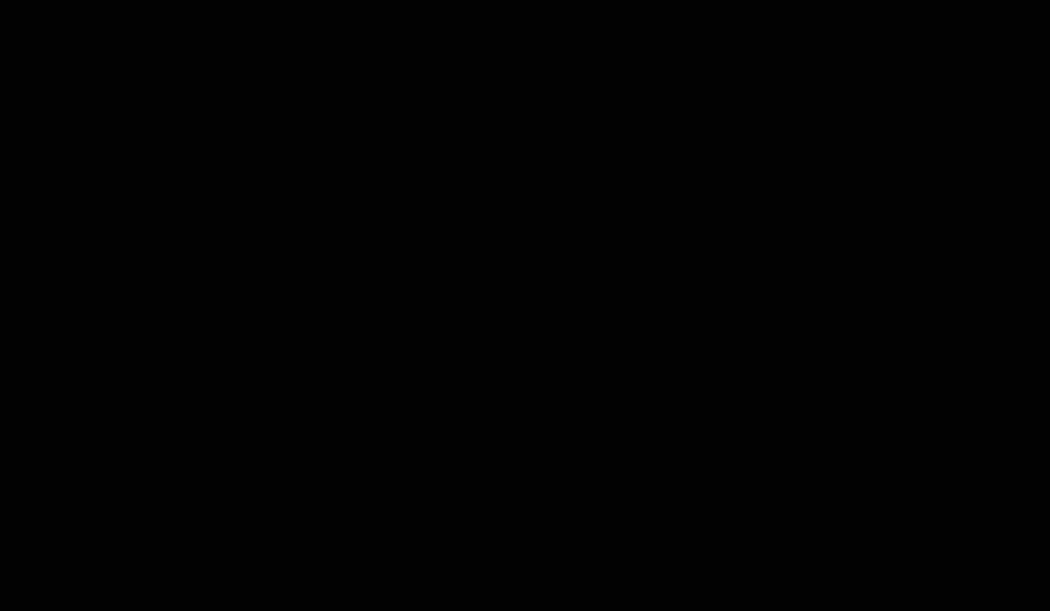
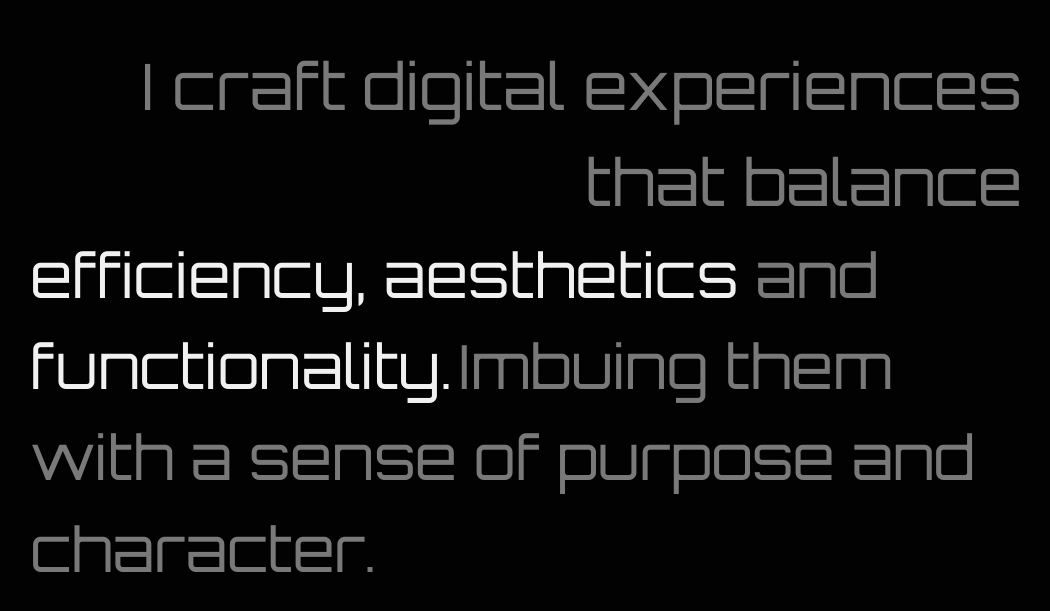
Before and after one commit to OyeMoeed/myPortfolio, a React (Vite) app: page / in a window 1280 px wide. Shown: the part 1396-2007 px from the top of the page, without its empty margins (114-1164 px from the left). Before the commit the page ends 1242 px from the top, so only its background shows below. Built offline with nearby package versions, Linux system fonts and the light colour scheme.

Commit message:
added speciality

```diff
--- a/src/pages/Home/HomePage.jsx
+++ b/src/pages/Home/HomePage.jsx
@@ -2,11 +2,13 @@ import React from "react";
 
 import Hero from "./Hero";
 import Services from "./Services";
+import Speciality from "./Speciality";
 const HomePage = () => {
   return (
     <div>
       <Hero />
       <Services />
+      <Speciality />
     </div>
   );
 };
--- /dev/null
+++ b/src/pages/Home/Speciality.jsx
@@ -0,0 +1,28 @@
+import React from "react";
+
+const Speciality = () => {
+  return (
+    <div className="max-w-screen max-auto my-[12em] lg:px-[9em] px-[4em] font-all">
+      <div>
+        <h1 className="text-[#797979] text-[1.6em] lg:text-[4em] lg:text-end">
+          I craft digital experiences that balance{" "}
+        </h1>
+        <span className="text-[#f1f1f1] text-[1.6em] lg:text-[3.8em] ">
+          efficiency, aesthetics{" "}
+        </span>
+        <span className="text-[#797979] text-[1.6em] lg:text-[3.8em]">
+          and {"  "}
+        </span>
+        <span className="text-[#f1f1f1] text-[1.6em] lg:text-[3.8em] ">
+          functionality.
+        </span>{" "}
+        <span className="text-[#797979] text-[1.6em] lg:text-[3.8em] ">
+          {" "}
+          Imbuing them with a sense of purpose and character.
+        </span>
+      </div>
+    </div>
+  );
+};
+
+export default Speciality;
```
